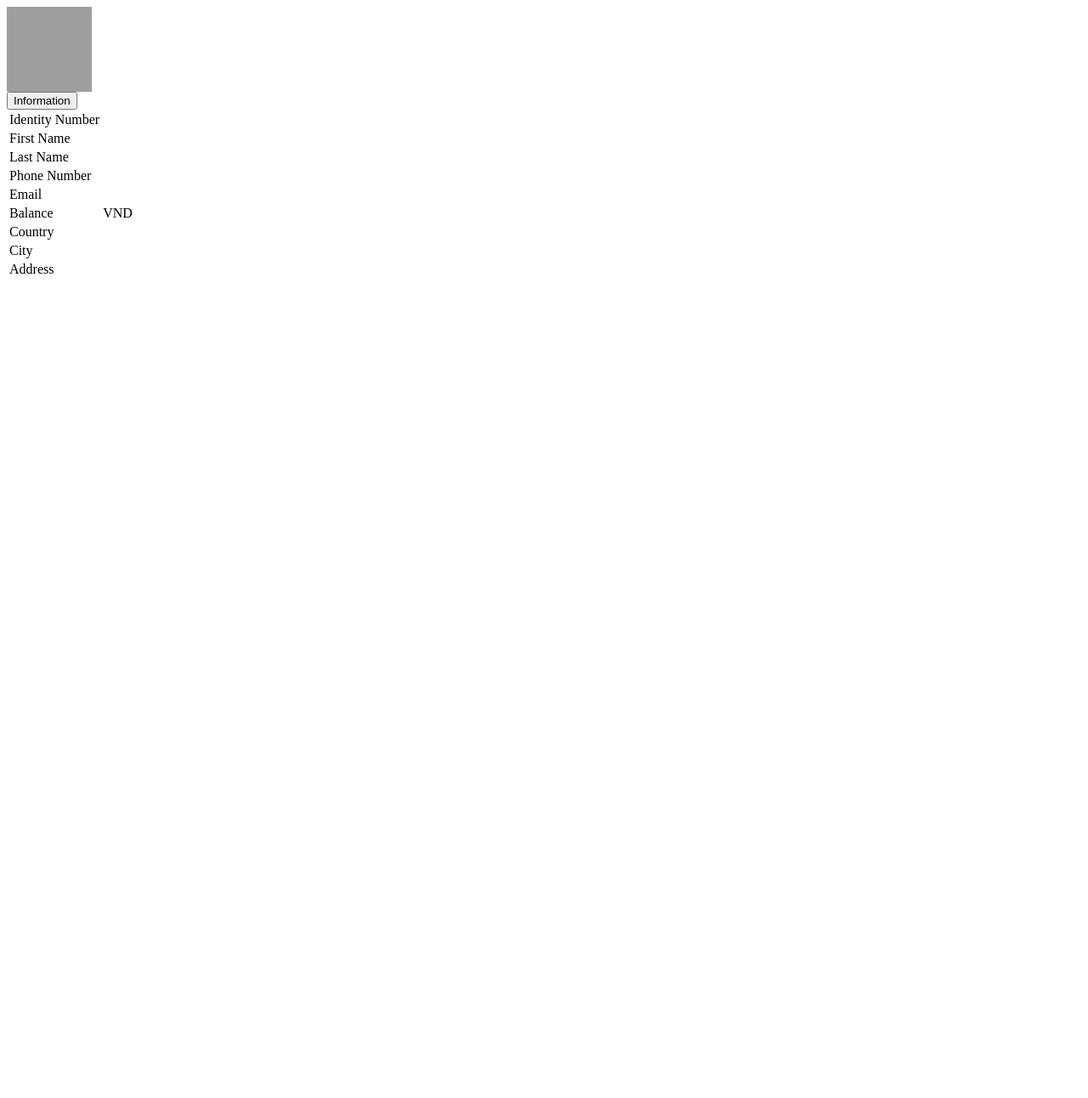
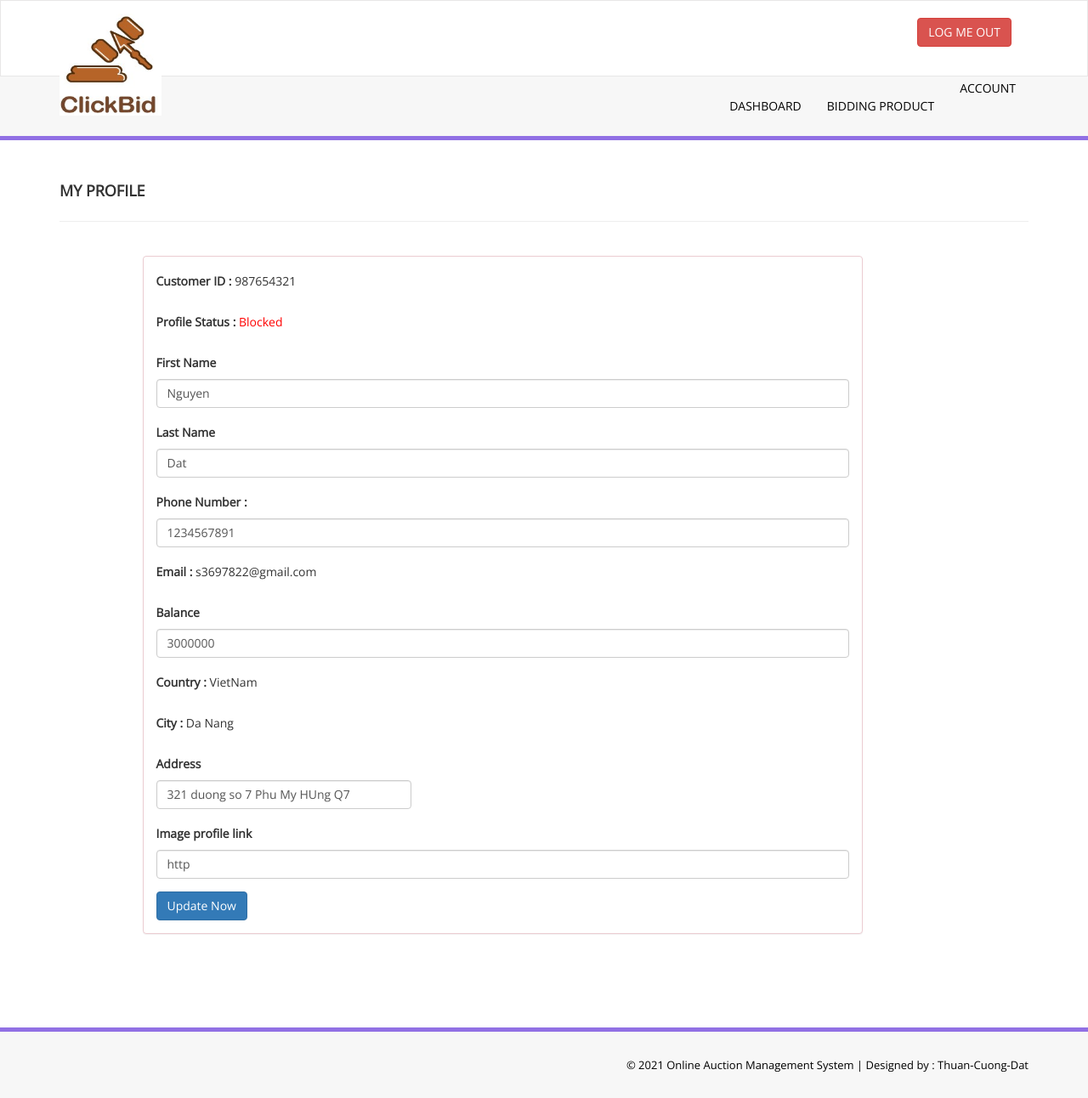
Before and after one commit to thuanlsts85/online-bidding-DA, a PHP site: page /Profile.php in a window 1280 px wide. Shown: the whole page at 85% size. Before the commit the page ends 322 px from the top, so only its background shows below. Run offline with PHP 8.4, Linux system fonts and the light colour scheme; a user stored in the database is signed in; data comes from the database, SQL or seed files in the repository; data that the repository does not hold is empty; some libraries are stand-ins or nearby versions; grey boxes are pictures that could not be loaded.

Commit message:
update profile for customer

```diff
--- a/Profile.php
+++ b/Profile.php
@@ -1,87 +1,181 @@
-<!--
-Into this file, we write a code for display user information.
--->
+<?php
+session_start();
+include('includes/data_connect.php');
+error_reporting(0);
+if (strlen($_SESSION['login']) == 0) {
+  header('location:index.php');
+} else {
+  if (isset($_POST['update'])) {
+    $id = $_SESSION['id'];
+    $Fname = $_POST['Fname'];
+    $Lname = $_POST['Lname'];
+    $phone = $_POST['phone'];
+    $balance = $_POST['balance'];
+    $address = $_POST['address'];
+    $img = $_POST['img'];
 
-<?php
+      $sql = "UPDATE customer set Fname= :Fname, Lname= :Lname, phone= :phone, balance= :balance, address= :address, img= :img WHERE id= :id";
+      $query = $pdo->prepare($sql);
+
+      $query->bindParam(':id', $id, PDO::PARAM_STR);
+      $query->bindParam(':Fname', $Fname, PDO::PARAM_STR);
+      $query->bindParam(':Lname', $Lname, PDO::PARAM_STR);
+      $query->bindParam(':phone', $phone, PDO::PARAM_STR);
+      $query->bindParam(':balance', $balance, PDO::PARAM_INT);
+      $query->bindParam(':address', $address, PDO::PARAM_STR);
+      $query->bindParam(':img', $img, PDO::PARAM_STR);
+
+      if ($query->execute()) {
+        echo '<script>alert("Your profile has been updated")</script>';
+        echo "<script type='text/javascript'> document.location ='profile.php'; </script>";
+      } else {
+        echo '<script>alert("An error occurred")</script>';
+      }
+  }
 
 ?>
 
-<div id="account">
-<div class="col-lg-6 col-sm-6">
-    <div class="card hovercard">
-        <div class="card-background">
-            <img class="card-bkimg" alt="" src="http://lorempixel.com/100/100/people/9/">
-        </div>
-        <!-- <div class="useravatar">
-            <img alt="" src="img/user.svg">
-        </div> -->
-        <div class="card-info"> <span class="card-title"><?php echo $Fname." ".$Lname; ?></span>
+  <!DOCTYPE html>
+  <html xmlns="http://www.w3.org/1999/xhtml">
 
-        </div>
-    </div>
-    <div class="btn-pref btn-group btn-group-justified btn-group-lg" role="group" aria-label="...">
-        <div class="btn-group" role="group">
-            <button type="button" id="stars" class="btn btn-primary" href="#tab1" data-toggle="tab"><span class="glyphicon glyphicon-user" aria-hidden="true"></span>
-                <div class="hidden-xs">Information</div>
-            </button>
+  <head>
+    <meta charset="utf-8" />
+    <meta name="viewport" content="width=device-width, initial-scale=1, maximum-scale=1" />
+    <meta name="description" content="" />
+    <meta name="author" content="" />
+
+    <title>Online Aunction Management System | Customer Profile</title>
+    <!-- BOOTSTRAP CORE STYLE  -->
+    <link href="assets/css/bootstrap.css" rel="stylesheet" />
+    <!-- FONT AWESOME STYLE  -->
+    <link href="assets/css/font-awesome.css" rel="stylesheet" />
+    <!-- CUSTOM STYLE  -->
+    <link href="assets/css/style.css" rel="stylesheet" />
+    <!-- GOOGLE FONT -->
+    <link href='http://fonts.googleapis.com/css?family=Open+Sans' rel='stylesheet' type='text/css' />
+
+  </head>
+
+  <body>
+    <!------MENU SECTION START-->
+    <?php include('includes/header.php'); ?>
+    <!-- MENU SECTION END-->
+    <div class="content-wrapper">
+      <div class="container">
+        <div class="row pad-botm">
+          <div class="col-md-12">
+            <h4 class="header-line">My Profile</h4>
+
           </div>
 
         </div>
+        <div class="row">
 
-        <div class="well">
-      <div class="tab-content">
-        <div class="tab-pane fade in active" id="tab1">
-          <table class="table">
+          <div class="col-md-9 col-md-offset-1">
+            <div class="panel panel-danger">
+              <div class="panel-body">
+                <form name="signup" method="post">
+                  <?php
+                  $id = $_SESSION['id'];
 
-            <tr>
-          		<td>Identity Number</td>
-          		<td><?php echo $id; ?></td>
-          	</tr>
+                  $sql = "SELECT id, Fname, Lname, email, phone, balance, country, branch_id, address, img, status FROM customer where id= :id";
+                  $query = $pdo->prepare($sql);
 
-          	<tr>
-          		<td>First Name</td>
-          		<td><?php echo $Fname; ?></td>
-          	</tr>
+                  $query->bindParam(':id', $id, PDO::PARAM_STR);
 
-          	<tr>
-          		<td>Last Name</td>
-          		<td><?php echo $Lname; ?></td>
-          	</tr>
+                  $query->execute();
 
-          	<tr>
-          		<td>Phone Number</td>
-          		<td><?php echo $phone; ?></td>
-          	</tr>
+                  $results = $query->fetchAll(PDO::FETCH_OBJ);
+                  $cnt = 1;
+                  if ($query->rowCount() > 0) {
+                    foreach ($results as $result) {
+                  ?>
 
-          	<tr>
-          		<td>Email</td>
-          		<td><?php echo $email; ?></td>
-          	</tr>
-
-            <tr>
-          		<td>Balance</td>
-          		<td><?php echo $balance.' '.'VND'; ?></td>
-          	</tr>
-
-            <tr>
-          		<td>Country</td>
-          		<td><?php echo $country; ?></td>
-          	</tr>
-
-            <tr>
-          		<td>City</td>
-          		<td><?php echo $branch_id; ?></td>
-          	</tr>
-
-            <tr>
-          		<td>Address</td>
-          		<td><?php echo $address; ?></td>
-          	</tr>
-          </table>
+                      <div class="form-group">
+                        <label>Customer ID : </label>
+                        <?php echo htmlentities($result->id); ?>
                       </div>
 
+                      <div class="form-group">
+                        <label>Profile Status : </label>
+                        <?php if ($result->status == 1) { ?>
+                          <span style="color: green">Active</span>
+                        <?php } else { ?>
+                          <span style="color: red">Blocked</span>
+                        <?php } ?>
+                      </div>
+
+
+                      <div class="form-group">
+                        <label>First Name</label>
+                        <input class="form-control" type="text" name="Fname" value="<?php echo htmlentities($result->Fname); ?>" autocomplete="off" required />
+                      </div>
+
+                      <div class="form-group">
+                        <label>Last Name</label>
+                        <input class="form-control" type="text" name="Lname" value="<?php echo htmlentities($result->Lname); ?>" autocomplete="off" required />
+                      </div>
+
+                      <div class="form-group">
+                        <label>Phone Number :</label>
+                        <input class="form-control" type="text" name="phone" maxlength="10" value="<?php echo htmlentities($result->phone); ?>" autocomplete="off" required />
+                      </div>
+
+                      <div class="form-group">
+                        <label>Email : </label>
+                        <span>  <?php echo htmlentities($result->email); ?>  </span>
+                      </div>
+
+                      <div class="form-group">
+                        <label>Balance</label>
+                        <input class="form-control" type="number" name="balance" value="<?php echo htmlentities($result->balance); ?>" autocomplete="off" required />
+                      </div>
+
+                      <div class="form-group">
+                        <label>Country : </label>
+                        <span>  <?php echo htmlentities($result->country); ?>  </span>
+                      </div>
+
+                      <div class="form-group">
+                        <label>City : </label>
+                        <?php if ($result->branch_id == 1) { ?>
+                          <span>Ho Chi Minh</span>
+                        <?php }
+                         if ($result->branch_id == 2) { ?>
+                          <span>Da Nang</span>
+                        <?php }if ($result->branch_id == 3) { ?>
+                          <span>Ha Noi</span>
+                        <?php } ?>
+                      </div>
+
+                      <div class="form-group">
+                        <label>Address</label>
+                        <input class="form-control" type="text" name="address" value="<?php echo htmlentities($result->address); ?>" autocomplete="off" style="width: 300px;" required />
+                      </div>
+
+                      <div class="form-group">
+                        <label>Image profile link</label>
+                        <input class="form-control" type="text" name="img" value="<?php echo htmlentities($result->img); ?>" autocomplete="off" required />
+                      </div>
+                  <?php }} ?>
+
+                  <button type="submit" name="update" class="btn btn-primary" id="submit">Update Now </button>
+
+                </form>
               </div>
             </div>
-
           </div>
         </div>
+      </div>
+    </div>
+    <!-- CONTENT-WRAPPER SECTION END-->
+    <?php include('includes/footer.php'); ?>
+    <script src="assets/js/jquery-1.10.2.js"></script>
+    <!-- BOOTSTRAP SCRIPTS  -->
+    <script src="assets/js/bootstrap.js"></script>
+    <!-- CUSTOM SCRIPTS  -->
+    <script src="assets/js/custom.js"></script>
+  </body>
+
+  </html>
+<?php } ?>
--- a/admin/includes/header.php
+++ b/admin/includes/header.php
@@ -24,8 +24,8 @@
         <div class="row ">
             <div class="col-md-12">
                 <div class="navbar-collapse collapse ">
-                    <ul id="menu-top" class="nav navbar-nav navbar-right">
-                        <li><a href="dashboard.php" class="menu-top-active">DASHBOARD</a></li>
+                    <ul id="menu-top" class="nav navbar-nav navbar-right" style="display: flex; list-style: none;">
+                        <li><a href="dashboard.php">DASHBOARD</a></li>
 
                         <li>
                             <div class="dropdown">
--- a/includes/header.php
+++ b/includes/header.php
@@ -28,10 +28,10 @@
             <div class="row ">
                 <div class="col-md-12">
                     <div class="navbar-collapse collapse ">
-                        <ul id="menu-top" class="nav navbar-nav navbar-right">
-                            <li><a href="dashboard.php" class="menu-top-active">DASHBOARD</a></li>
+                        <ul id="menu-top" class="nav navbar-nav navbar-right" style="display: flex; list-style: none;">
+                            <li><a href="dashboard.php">DASHBOARD</a></li>
 
-                            <li><a href="issued-books.php">Bidding Product</a></li>
+                            <li><a href="#">Bidding Product</a></li>
 
                             <li>
                                 <div class="dropdown">
@@ -56,7 +56,7 @@
             <div class="row ">
                 <div class="col-md-12">
                     <div class="navbar-collapse collapse ">
-                        <ul id="menu-top" class="nav navbar-nav navbar-right">
+                        <ul id="menu-top" class="nav navbar-nav navbar-right" style="display: flex; list-style: none;">
 
                             <li><a href="signup.php">Signup</a></li>
 
```
Also changed, not shown: admin/dashboard.php (+29 -3 lines), admin/category/category.php (added), admin/product/product.php (added). Lines whose indentation alone changed are shown as unchanged.
